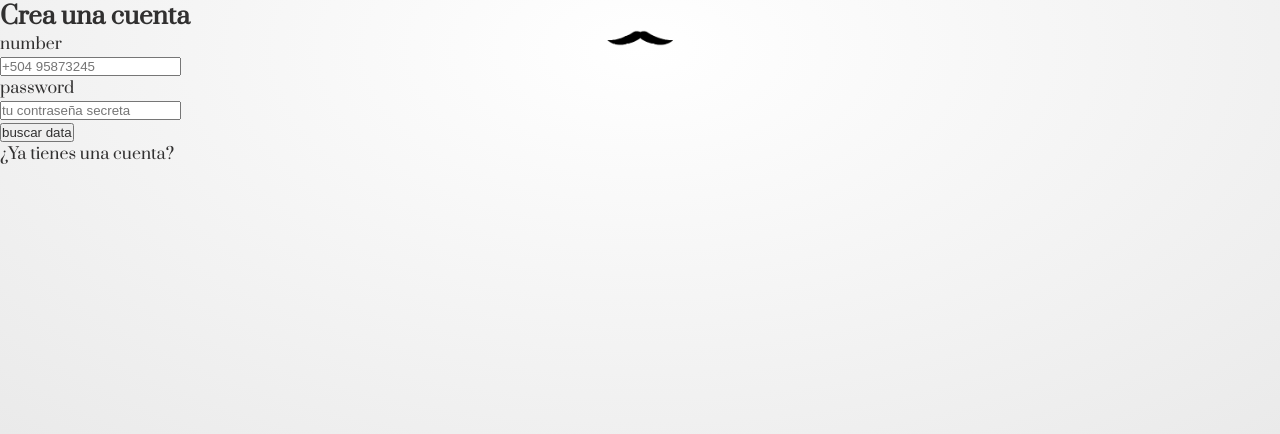
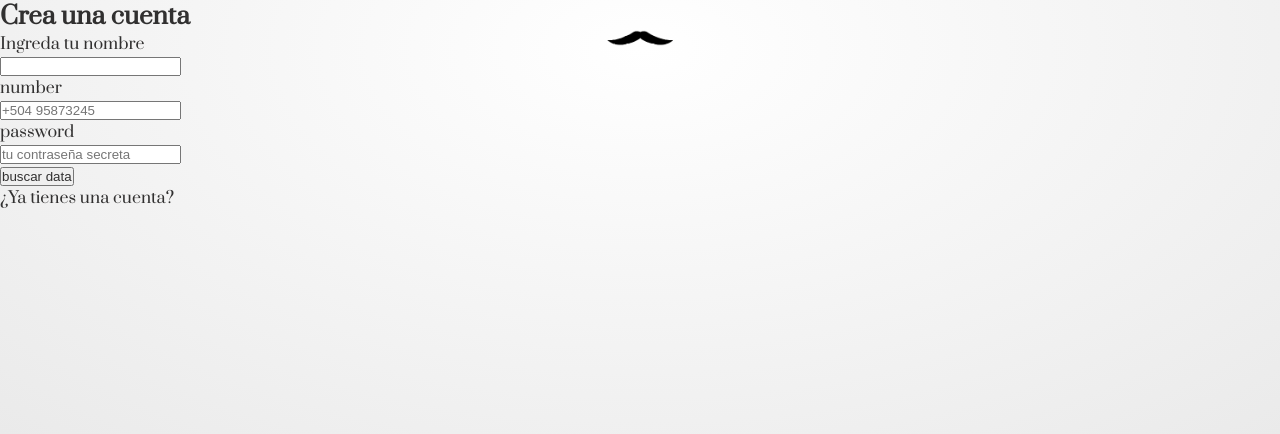
Before and after one commit to srtager555/barbershop-appointmentlist, a Next.js app: page /registrar in a window 1280 px wide. Shown: the top 434 px of the page. Built offline with nearby package versions, Linux system fonts and the light colour scheme.

Commit message:
More feature aboute the type

```diff
--- a/src/components/form.tsx
+++ b/src/components/form.tsx
@@ -7,8 +7,16 @@ const Form = ({ type, callback }: { type: "login" | "regis"; callback: Function
 	<div className={styles["form-container"]}>
 		<h2>{type === "login" ? "Inicia Sesion" : "Crea una cuenta"}</h2>
 		<form onSubmit={(e: FormEvent) => callback(e)}>
+			{type === "login" ? (
+				""
+			) : (
+				<>
+					<p>Ingreda tu nombre</p>
+					<input id="name" name="name" type="name" required />
+				</>
+			)}
 			<p>number</p>
-			<input id="number" name="number" type="number" placeholder="+504 95873245" required />
+			<input id="phone" name="phone" type="text" placeholder="+504 95873245" required />
 			<p>password</p>
 			<input
 				id="password"
```
